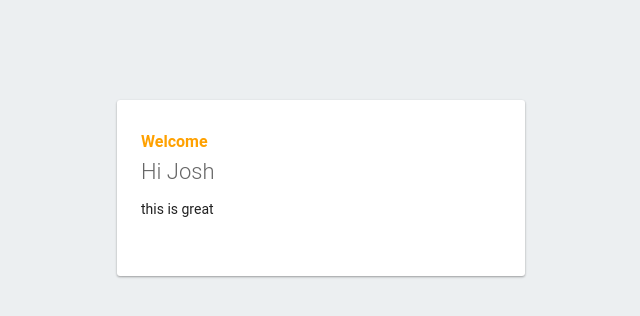
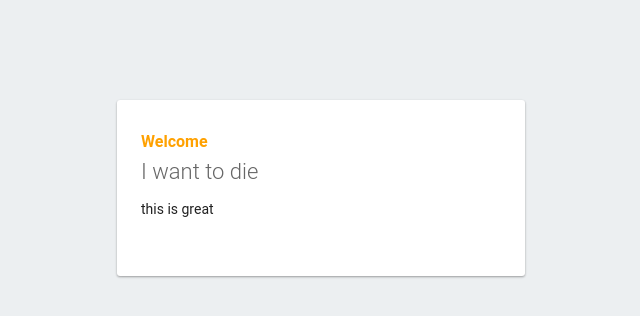
Before and after one commit to sohansubhash/with.me, a plain HTML site: page public/index.html in a window 1280 px wide. Shown: the full height of the page, 319-959 px from the left. Drawn offline with Linux system fonts and the light colour scheme; some packages are replaced by stand-ins of ours.

Commit message:
testing travis

```diff
--- a/public/index.html
+++ b/public/index.html
@@ -33,7 +33,7 @@
   <body>
     <div id="message">
       <h2>Welcome</h2>
-      <h1>Hi Josh</h1>
+      <h1>I want to die</h1>
       <p>this is great</p>
     </div>
     <script>
```
